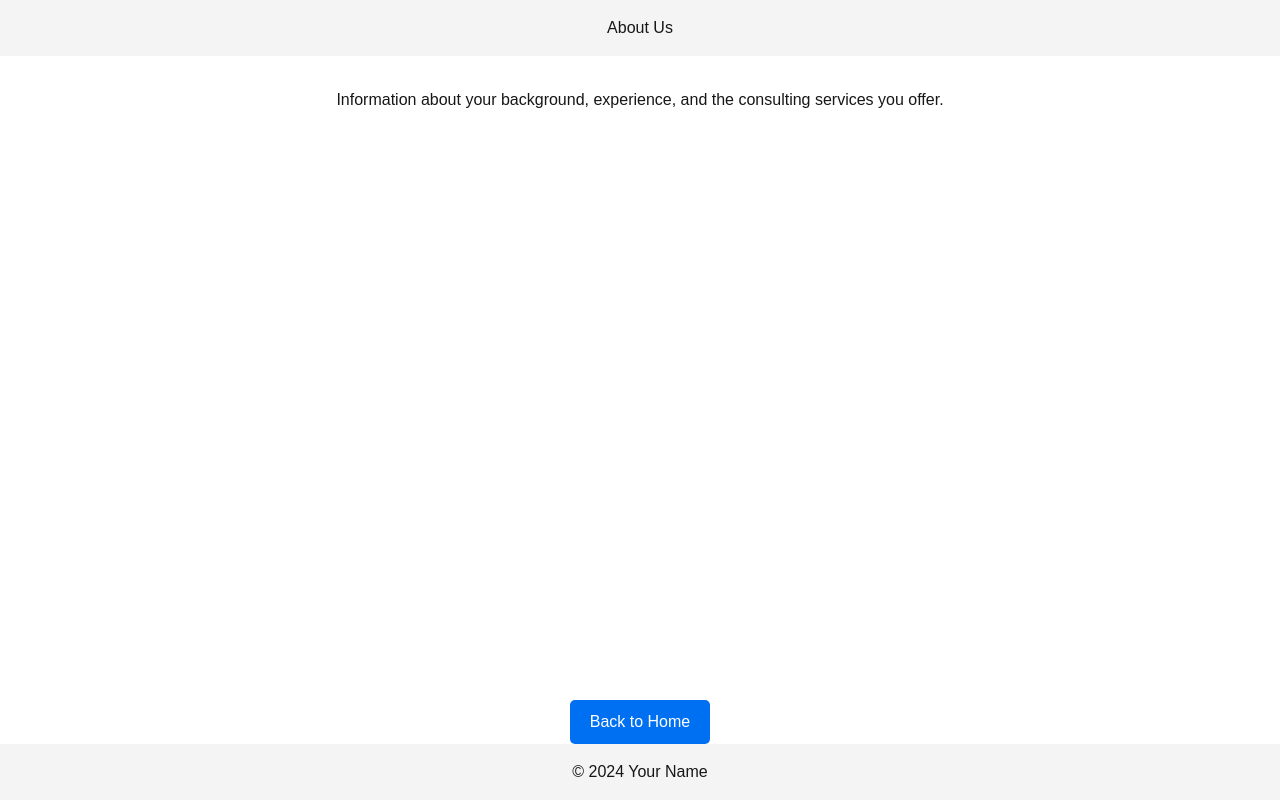
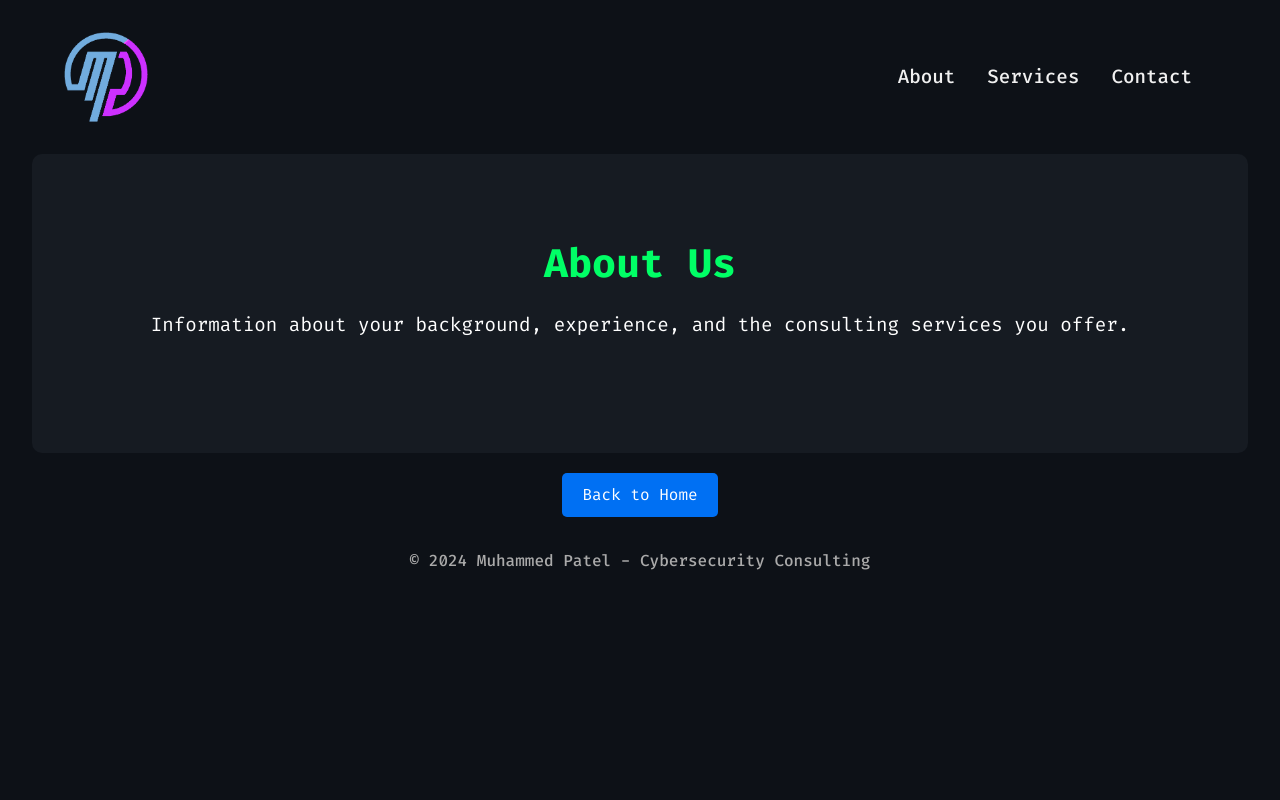
Before and after one commit to muhammedp07/security-consulting, a Next.js app: page /about in a window 1280 px wide. Built offline with nearby package versions, Linux system fonts and the light colour scheme.

Commit message:
updated about page and added css

```diff
--- a/app/about/page.tsx
+++ b/app/about/page.tsx
@@ -1,18 +1,29 @@
 import styles from '../styles/About.module.css';
+import Image from 'next/image';
+import logo from '../../public/images/logo.png';
 import BackButton from '../components/BackButton'; // Import the BackButton
 
 export default function About() {
   return (
     <div className={styles.container}>
       <header className={styles.header}>
+        <Image src={logo} alt="Logo" width={100} height={100} />
+        <nav className={styles.nav}>
+          <a href="/about">About</a>
+          <a href="/services">Services</a>
+          <a href="/contact">Contact</a>
+        </nav>
+      </header>
+
+      <section className={styles.hero}>
         <h1>About Us</h1>
-      </header>
-      <main className={styles.main}>
         <p>Information about your background, experience, and the consulting services you offer.</p>
-      </main>
+      </section>
+
       <BackButton /> {/* Include the BackButton */}
+
       <footer className={styles.footer}>
-        <p>© 2024 Your Name</p>
+        <p>© 2024 Muhammed Patel - Cybersecurity Consulting</p>
       </footer>
     </div>
   );
--- a/app/styles/About.module.css
+++ b/app/styles/About.module.css
@@ -1,25 +1,82 @@
-/* About.module.css */
+@import url('https://fonts.googleapis.com/css2?family=Fira+Code:wght@400;500;700&display=swap');
 
 .container {
+  font-family: 'Fira Code', monospace; /* Use Fira Code for a hacker-style look */
   display: flex;
   flex-direction: column;
   min-height: 100vh;
+  padding: 0 2rem;
+  background-color: #0d1117;
+  color: white;
 }
 
 .header {
-    background: #f4f4f4;
-    padding: 1rem;
+  display: flex;
+  justify-content: space-between;
+  align-items: center;
+  padding: 1.5rem;
+  background-color: #0d1117;
+}
+
+.nav a {
+  margin-right: 2rem;
+  text-decoration: none;
+  color: #f0f0f0;
+  font-size: 1.2rem;
+  font-weight: 500;
+}
+
+.nav a:hover {
+  color: #00ff66; /* Give it a terminal green look */
+}
+
+/* Hero section */
+.hero {
+  display: flex;
+  flex-direction: column;
+  justify-content: center;
+  align-items: center;
+  padding: 5rem 2rem;
+  background-color: #161b22; /* Dark background for consistency */
+  border-radius: 10px;
   text-align: center;
 }
 
-  .main {
-    flex: 1;
+.hero h1 {
+  font-size: 2.5rem;
+  font-weight: 700;
+  margin-bottom: 1rem;
+  color: #00ff66; /* Terminal green for headings */
+}
+
+.hero p {
+  font-size: 1.2rem;
+  line-height: 1.6;
+  margin-bottom: 2rem;
+}
+
+/* Footer */
+.footer {
+  background-color: #0d1117;
   padding: 2rem;
   text-align: center;
+  font-size: 1rem;
+  color: #aaa;
+  font-weight: 500;
 }
 
-  .footer {
-    background: #f4f4f4;
-    padding: 1rem;
-    text-align: center;
+/* Responsive Design */
+@media (max-width: 768px) {
+  .hero h1 {
+    font-size: 2.2rem;
   }
+
+  .hero p {
+    font-size: 1rem;
+  }
+
+  .nav a {
+    font-size: 1rem;
+    margin-right: 1rem;
+  }
+}
```
Lines whose indentation alone changed are shown as unchanged.
